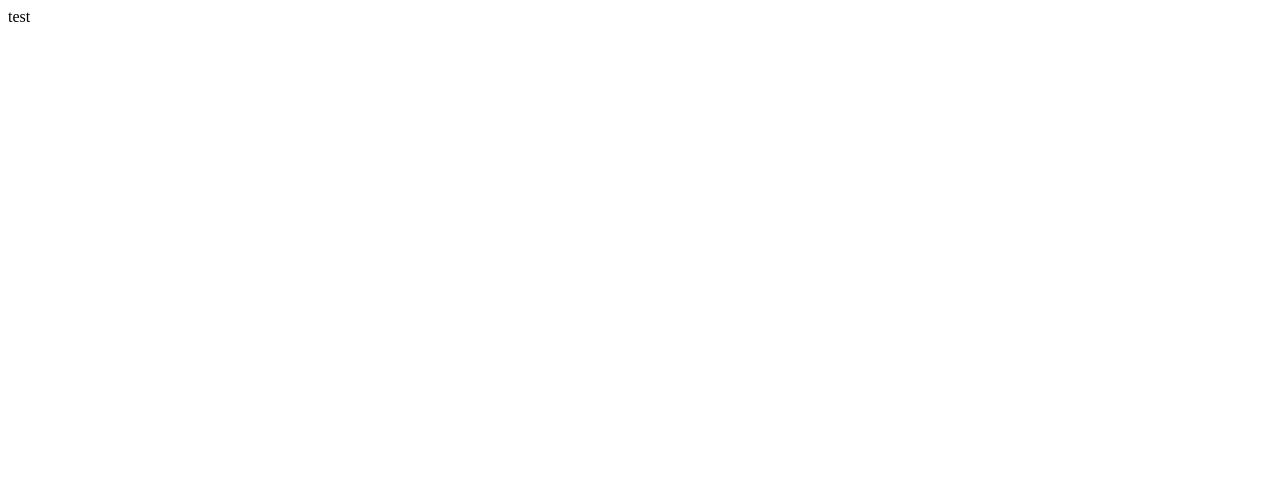
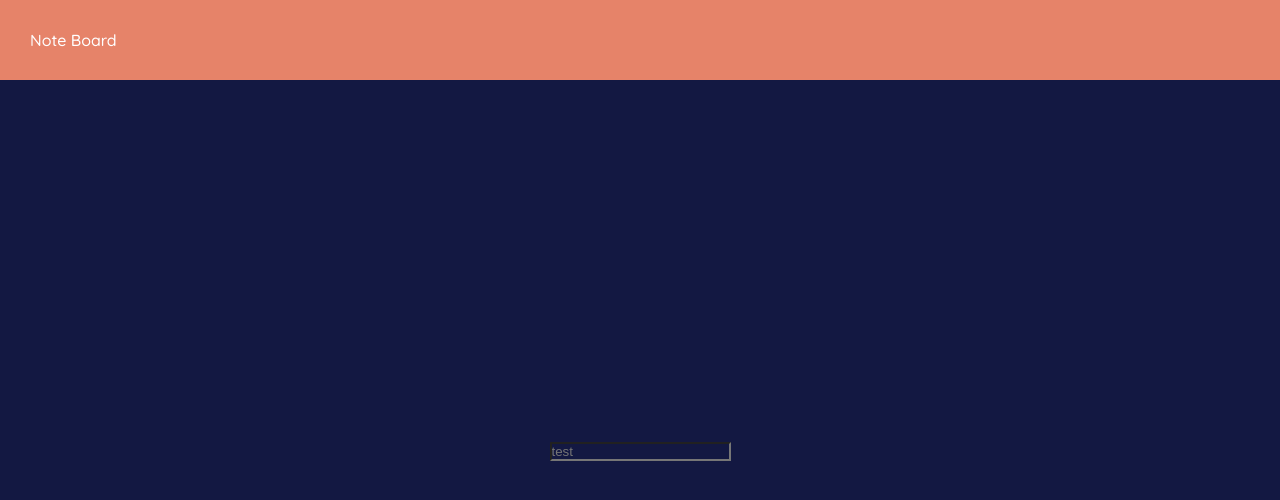
Before and after one commit to aliergul/note-board-app, a React (Create React App) app in the folder frontend/: page /login in a window 1280 px wide. Shown: the top 500 px of the page. Built offline with nearby package versions, Linux system fonts and the light colour scheme.

Commit message:
adding basic routing for start

```diff
--- a/frontend/package.json
+++ b/frontend/package.json
@@ -8,6 +8,7 @@
     "@testing-library/user-event": "^13.5.0",
     "react": "^18.3.1",
     "react-dom": "^18.3.1",
+    "react-router-dom": "^6.25.1",
     "react-scripts": "5.0.1",
     "web-vitals": "^2.1.4"
   },
--- a/frontend/src/App.js
+++ b/frontend/src/App.js
@@ -1,5 +1,20 @@
+import { BrowserRouter as Router, Routes, Route } from "react-router-dom";
+import Home from "./pages/Home/Home";
+import Login from "./pages/Login/Login";
+import SignUp from "./pages/SignUp/SignUp";
+
+const routes = (
+  <Router>
+    <Routes>
+      <Route path="/dashboard" exact element={<Home />} />
+      <Route path="/login" exact element={<Login />} />
+      <Route path="/signup" exact element={<SignUp />} />
+    </Routes>
+  </Router>
+);
+
 function App() {
-  return <div>test</div>;
+  return <div>{routes}</div>;
 }
 
 export default App;
--- /dev/null
+++ b/frontend/src/components/Header.js
@@ -0,0 +1,7 @@
+import React from "react";
+
+const Header = () => {
+  return <div className="header">Note Board</div>;
+};
+
+export default Header;
--- a/frontend/src/index.js
+++ b/frontend/src/index.js
@@ -1,11 +1,7 @@
 import React from "react";
 import ReactDOM from "react-dom/client";
-import "./index.css";
 import App from "./App";
+import "../src/styles/main.css";
 
 const root = ReactDOM.createRoot(document.getElementById("root"));
-root.render(
-  <React.StrictMode>
-    <App />
-  </React.StrictMode>
-);
+root.render(<App />);
--- /dev/null
+++ b/frontend/src/pages/Home/Home.js
@@ -0,0 +1,7 @@
+import React from "react";
+
+const Home = () => {
+  return <div>Home</div>;
+};
+
+export default Home;
--- /dev/null
+++ b/frontend/src/pages/Login/Login.js
@@ -0,0 +1,17 @@
+import React from "react";
+import Header from "../../components/Header";
+
+const Login = () => {
+  return (
+    <>
+      <Header />
+      <div className="login-container">
+        <div>
+          <input placeholder="test" />
+        </div>
+      </div>
+    </>
+  );
+};
+
+export default Login;
--- /dev/null
+++ b/frontend/src/pages/SignUp/SignUp.js
@@ -0,0 +1,7 @@
+import React from "react";
+
+const SignUp = () => {
+  return <div>SignUp</div>;
+};
+
+export default SignUp;
--- /dev/null
+++ b/frontend/src/styles/main.css
@@ -0,0 +1,32 @@
+@import url("https://fonts.googleapis.com/css2?family=Quicksand:wght@300..700&display=swap");
+
+* {
+  margin: 0;
+  padding: 0;
+  box-sizing: border-box;
+  background-color: #131842;
+}
+body,
+html,
+#root {
+  font-family: "Quicksand";
+  font-weight: 500;
+  height: 100%;
+  width: 100%;
+  margin: 0;
+  color: #fff;
+}
+
+/* Header Title */
+.header {
+  background-color: #e68369;
+  padding: 30px;
+}
+
+/* Login-SignUp Form */
+.login-container {
+  display: flex;
+  justify-content: center;
+  align-items: center;
+  height: calc(100vh - 60px);
+}
```
Also changed, not shown: frontend/src/App.css (deleted), frontend/src/index.css (deleted), 1 other file (tests, documents, lock files or other folders).
